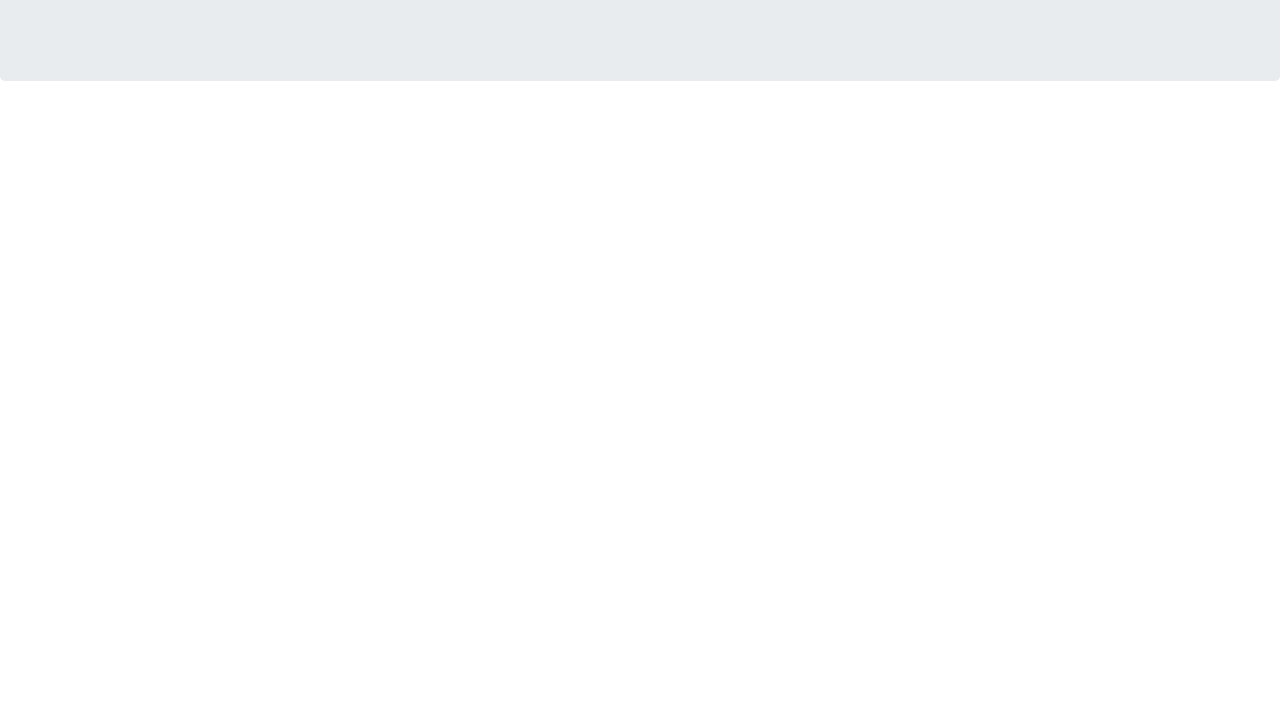
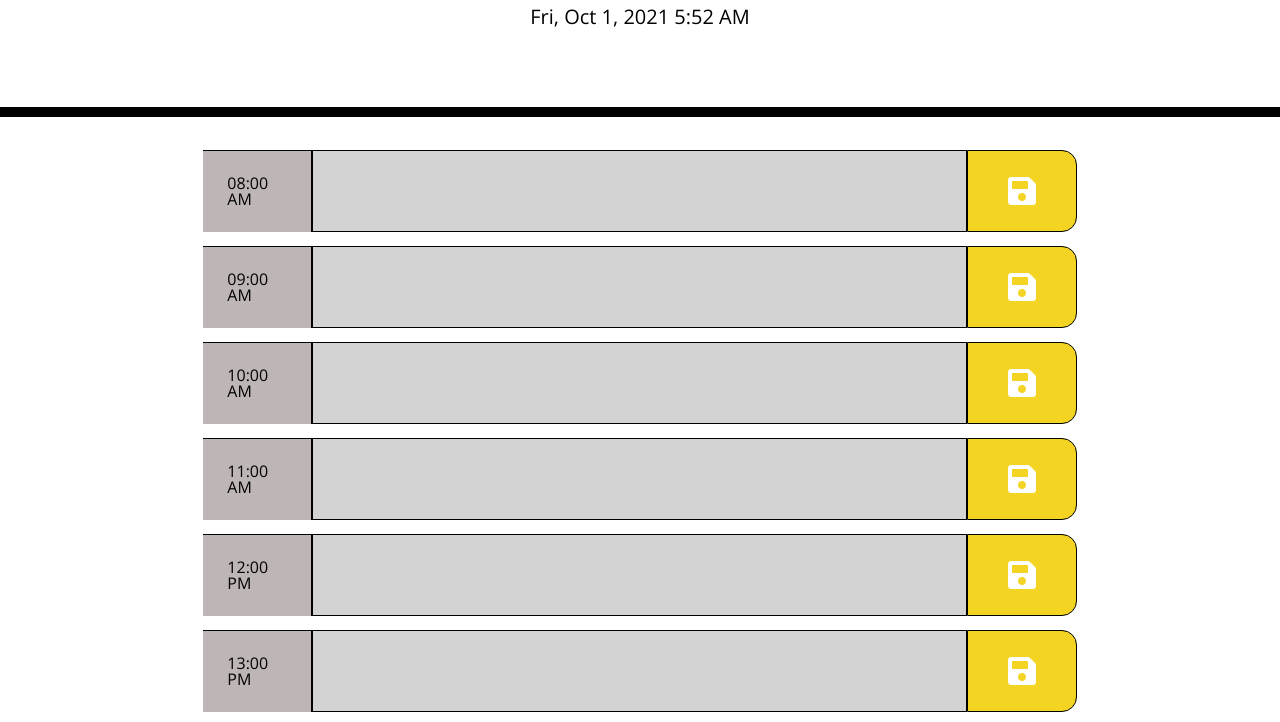
Before and after one commit to Mugishacle/Workfive, a plain HTML site: page Workfive/index.html in a window 1280 px wide. Shown: the part 187-909 px from the top of the page. Before the commit the page ends 800 px from the top, so only its background shows below. Drawn offline with nearby package versions, Linux system fonts and the light colour scheme; the site is published under a folder, as on GitHub Pages, so addresses that start at the root find nothing.

Commit message:
I add same changes

```diff
--- a/Workfive/index.html
+++ b/Workfive/index.html
@@ -9,7 +9,7 @@
     <link rel="stylesheet" href="https://use.fontawesome.com/releases/v5.8.1/css/all.css"
         integrity="sha384-50oBUHEmvpQ+1lW4y57PTFmhCaXp0ML5d60M1M7uH2+nqUivzIebhndOJK28anvf" crossorigin="anonymous" />
     <link href="https://fonts.googleapis.com/css?family=Open+Sans&display=swap" rel="stylesheet" />
-    <link rel="stylesheet" href="/assets/style.css" />
+    <link rel="stylesheet" href="assets/style.css" />
     <title>Work Day Scheduler</title>
 </head>
 
@@ -34,7 +34,7 @@
 
     <script src="https://code.jquery.com/jquery-3.4.1.min.js"></script>
     <script src="https://cdnjs.cloudflare.com/ajax/libs/moment.js/2.24.0/moment.min.js"></script>
-    <script src="/assets/script.js"></script>
+    <script src="assets/script.js"></script>
 </body>
 
 </html>
```
